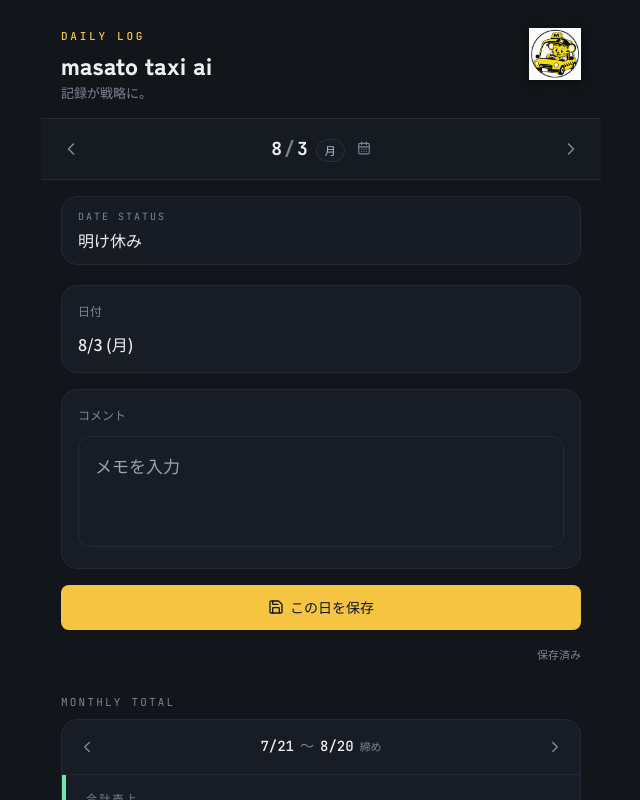
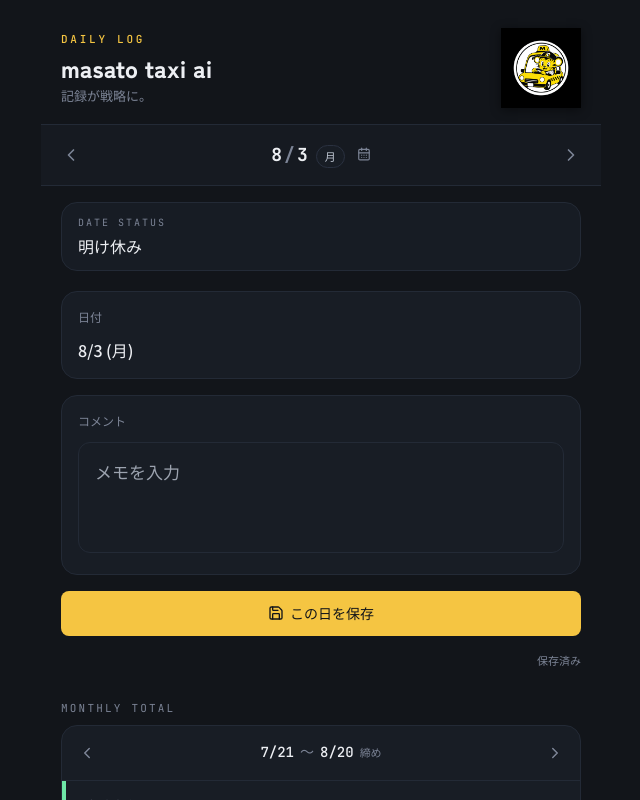
Before and after one commit to masatomm80/work-log-react, a React (Vite) app: page / in a window 1280 px wide. Shown: the top 800 px of the page, without its empty margins (319-959 px from the left). Built offline with nearby package versions, Linux system fonts and the light colour scheme.

Commit message:
トラッキー

```diff
--- a/src/WorkLog.jsx
+++ b/src/WorkLog.jsx
@@ -1328,8 +1328,8 @@ export default function WorkLog() {
     <div className="min-h-screen bg-[#12151A] font-body text-[#EDEFF3] pb-16">
       {/* Header */}
       <header className="px-5 pt-7 pb-4 border-b border-[#232A36] max-w-[560px] mx-auto">
-        <div className="flex items-start justify-between gap-3">
-          <div>
+        <div className="flex items-center justify-between gap-4">
+          <div className="min-w-0">
             <div className="text-[11px] tracking-[0.25em] text-[#F5C542] font-meter font-medium">DAILY LOG</div>
             <h1 className="font-display text-2xl mt-1" style={{ fontWeight: 900 }}>
               masato taxi ai
@@ -1337,9 +1337,9 @@ export default function WorkLog() {
             <p className="text-[13px] text-[#7C8496] mt-0.5">記録が戦略に。</p>
           </div>
           <img
-            src="/icons/logo-mascot.png"
+            src="/icons/logo-mascot-transparent.png"
             alt=""
-            className="w-[38px] h-[38px] sm:w-[52px] sm:h-[52px] flex-shrink-0 shadow-[0_2px_10px_rgba(0,0,0,0.5)]"
+            className="w-16 h-16 sm:w-20 sm:h-20 flex-shrink-0 object-contain shadow-[0_2px_10px_rgba(0,0,0,0.45)]"
           />
         </div>
       </header>
```
Also changed, not shown: public/icons/logo-mascot-transparent.png (added).
